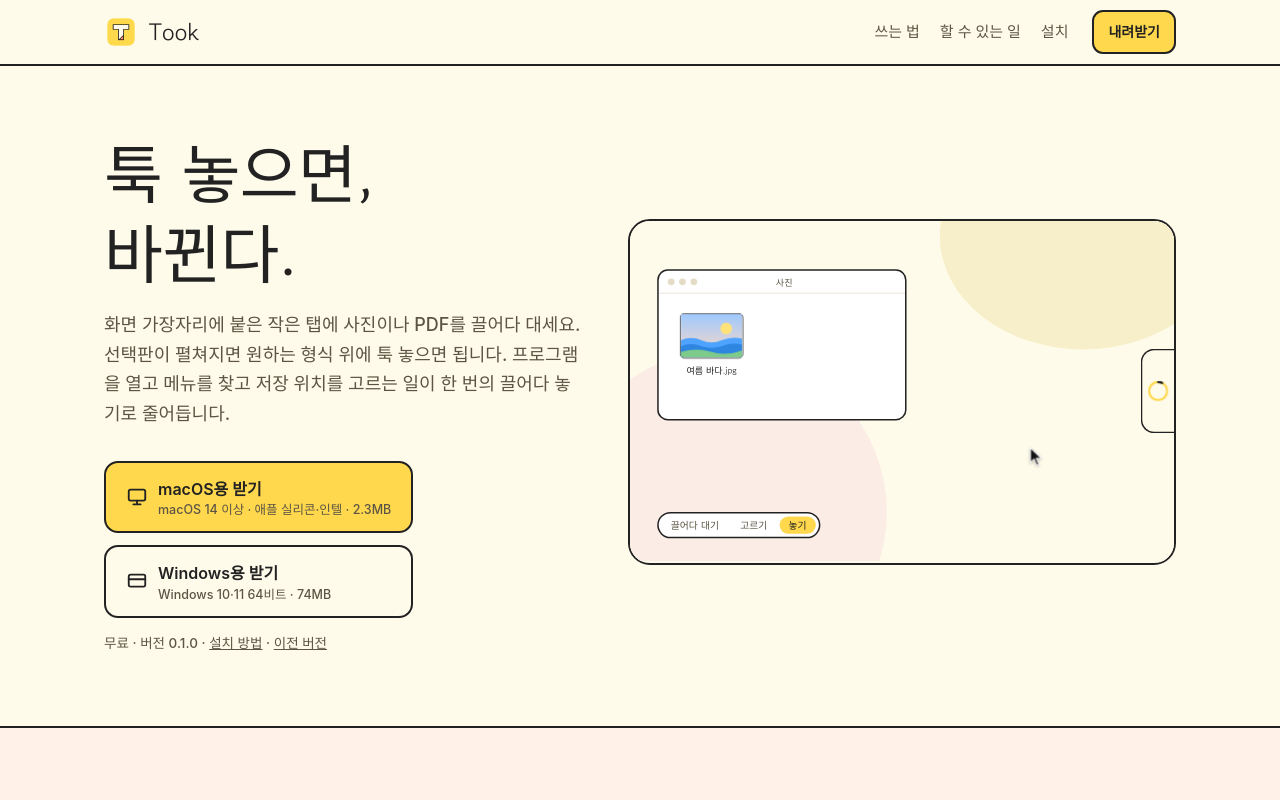
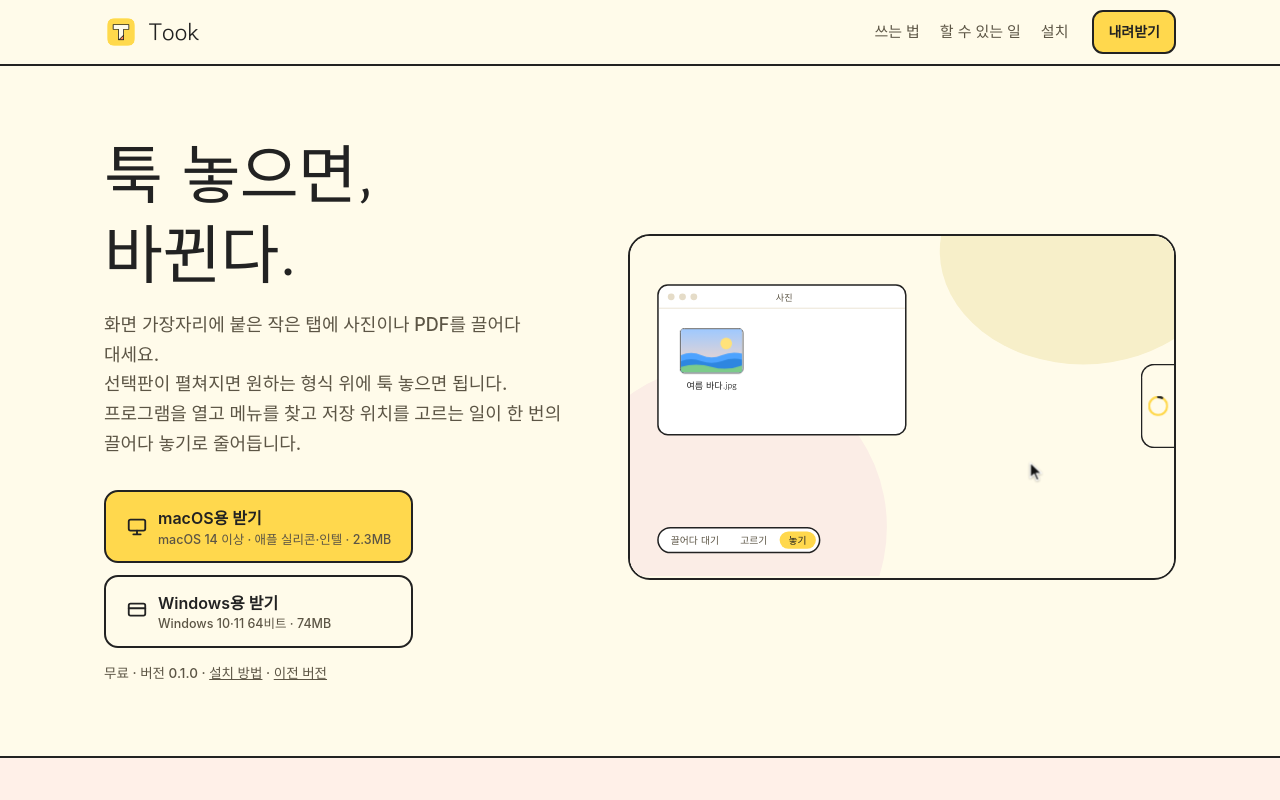
Before and after one commit to HRYoon0/took, a plain HTML site: page index.html in a window 1280 px wide. Shown: the top 800 px of the page. Drawn offline with Linux system fonts and the light colour scheme; a web font is replaced by a local one.

Commit message:
첫 화면 소개 문장마다 줄바꿈, 한글은 낱말 단위로 줄넘김
Co-Authored-By: Claude Opus 5.5 <noreply@anthropic.com>

```diff
--- a/index.html
+++ b/index.html
@@ -22,7 +22,8 @@
   }
   * { box-sizing: border-box; }
   html { scroll-behavior: smooth; }
-  body { margin: 0; background: var(--cream); color: var(--ink); font-family: var(--body); font-weight: 470; line-height: 1.65; }
+  body { margin: 0; background: var(--cream); color: var(--ink); font-family: var(--body); font-weight: 470; line-height: 1.65;
+         word-break: keep-all; overflow-wrap: break-word; } /* 한글은 낱말 단위로만 줄을 넘긴다 */
   a { color: inherit; }
   img { max-width: 100%; height: auto; display: block; }
   .wrap { max-width: 1120px; margin: 0 auto; padding: 0 24px; }
@@ -183,7 +184,7 @@
   <div class="wrap">
     <div>
       <h1>툭 놓으면,<br>바뀐다.</h1>
-      <p class="lead">화면 가장자리에 붙은 작은 탭에 사진이나 PDF를 끌어다 대세요. 선택판이 펼쳐지면 원하는 형식 위에 툭 놓으면 됩니다. 프로그램을 열고 메뉴를 찾고 저장 위치를 고르는 일이 한 번의 끌어다 놓기로 줄어듭니다.</p>
+      <p class="lead">화면 가장자리에 붙은 작은 탭에 사진이나 PDF를 끌어다 대세요.<br>선택판이 펼쳐지면 원하는 형식 위에 툭 놓으면 됩니다.<br>프로그램을 열고 메뉴를 찾고 저장 위치를 고르는 일이 한 번의 끌어다 놓기로 줄어듭니다.</p>
       <div class="downloads">
         <a class="btn main" href="https://github.com/HRYoon0/took/releases/latest/download/Took-mac.zip">
           <svg viewBox="0 0 24 24" fill="none" stroke="currentColor" stroke-width="2" stroke-linecap="round" stroke-linejoin="round"><rect x="3" y="4" width="18" height="12" rx="2"/><path d="M8 20h8M12 16v4"/></svg>
```
